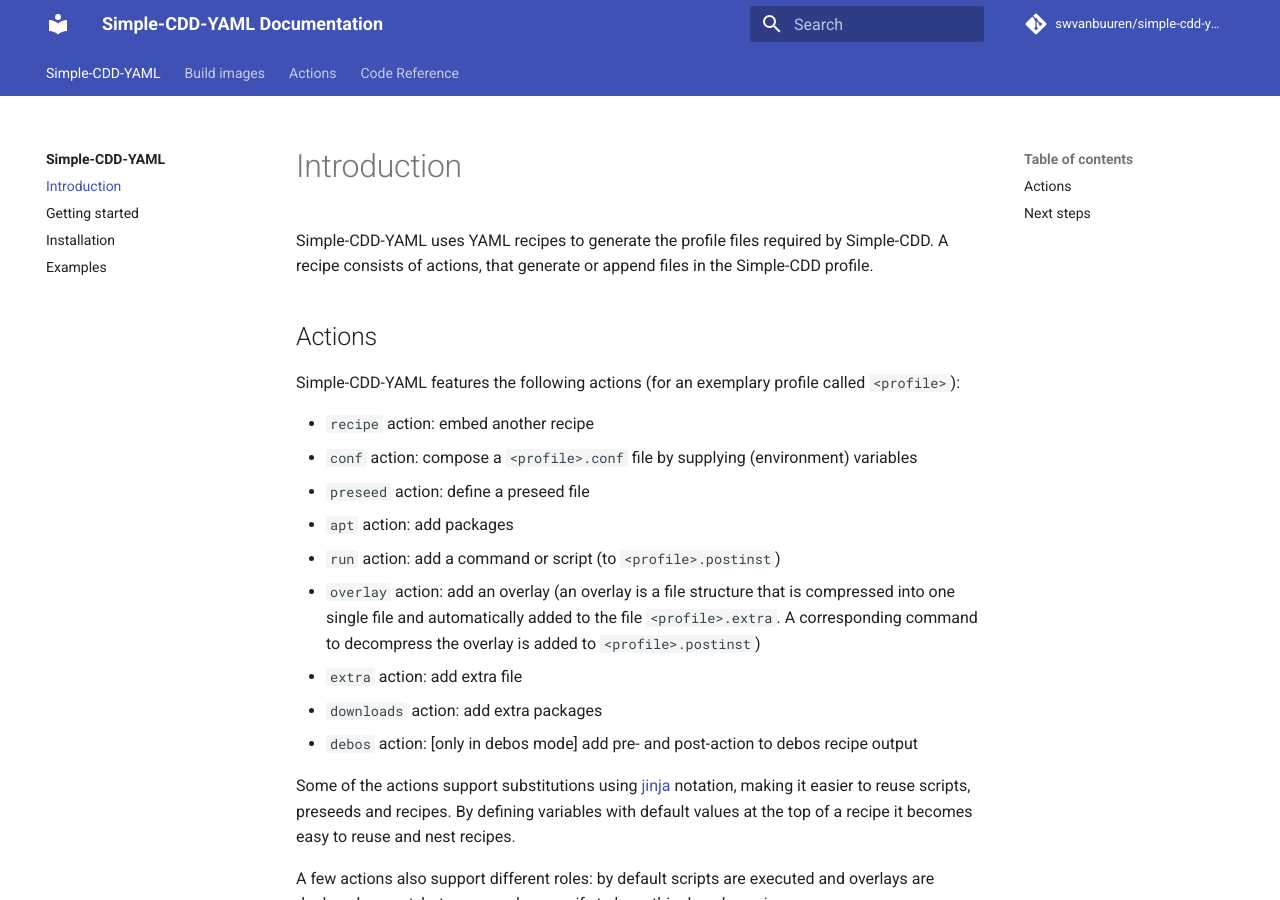
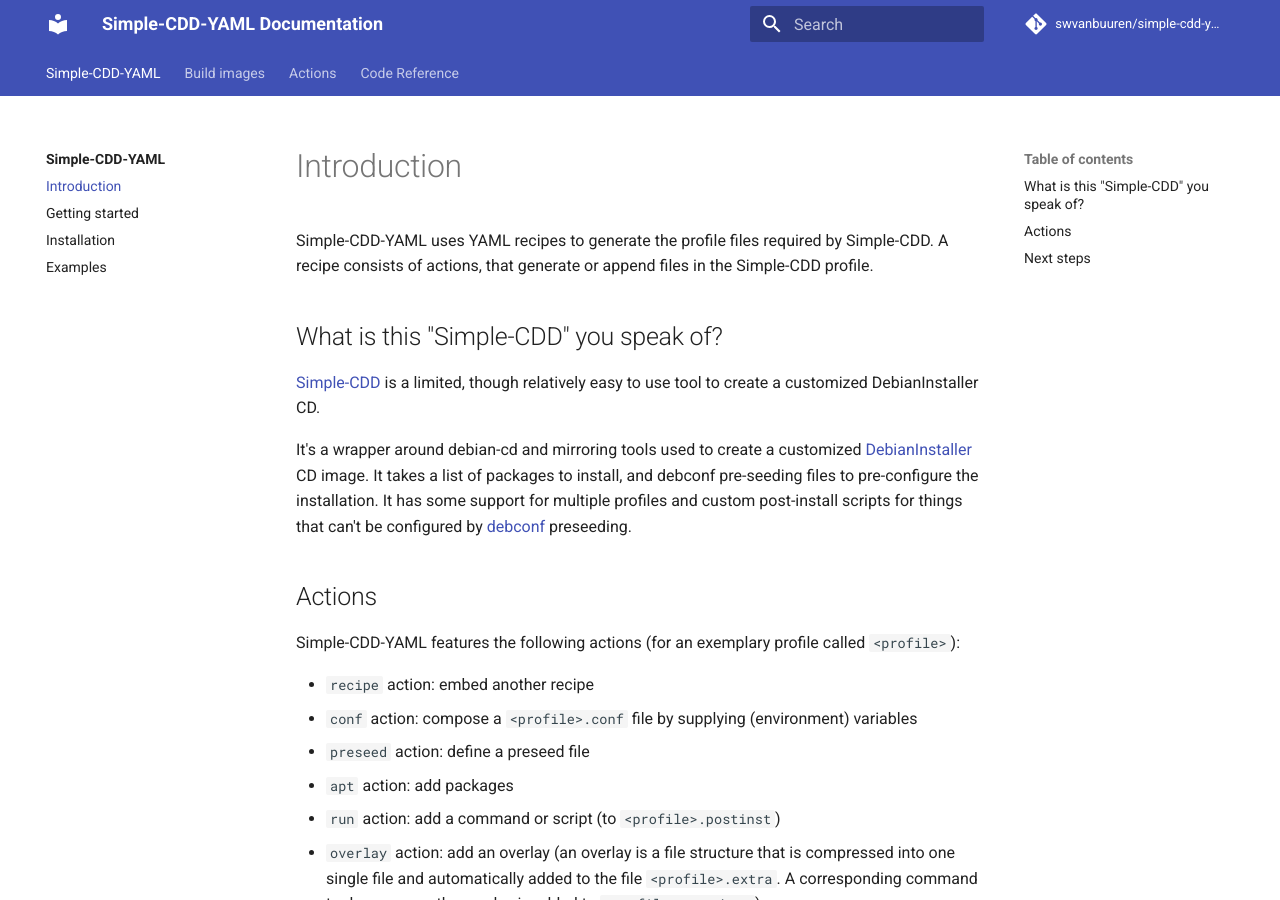
Before and after one commit to swvanbuuren/simple-cdd-yaml, an MkDocs documentation site: the page built from docs/introduction.md, in a window 1280 px wide and 900 px high. Built offline with MkDocs 1.6.1 and Material for MkDocs 9.7.7, drawn with Linux system fonts in a browser that asks for light colours; comment, search, counter and statistics services are not loaded.

Commit message:
docs: add more background information on Simple-CDD
Signed-off-by: Sietze van Buuren <s.van.buuren@gmail.com>

```diff
--- a/docs/introduction.md
+++ b/docs/introduction.md
@@ -3,6 +3,18 @@
 Simple-CDD-YAML uses YAML recipes to generate the profile files required by
 Simple-CDD. A recipe consists of actions, that generate or append files in the
 Simple-CDD profile.
+
+## What is this "Simple-CDD" you speak of?
+
+[Simple-CDD](https://wiki.debian.org/Simple-CDD) is a limited, though relatively
+easy to use tool to create a customized DebianInstaller CD.
+
+It's a wrapper around debian-cd and mirroring tools used to create a customized
+[DebianInstaller](https://wiki.debian.org/DebianInstaller) CD image. It takes a
+list of packages to install, and debconf pre-seeding files to pre-configure the
+installation. It has some support for multiple profiles and custom post-install
+scripts for things that can't be configured by
+[debconf](https://packages.debian.org/debconf) preseeding.
 
 ## Actions
 
```
Also changed, not shown: README.md (+3 -1 lines).
